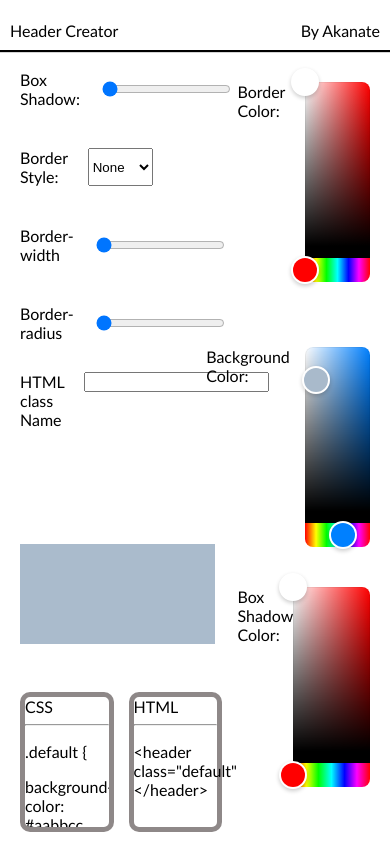
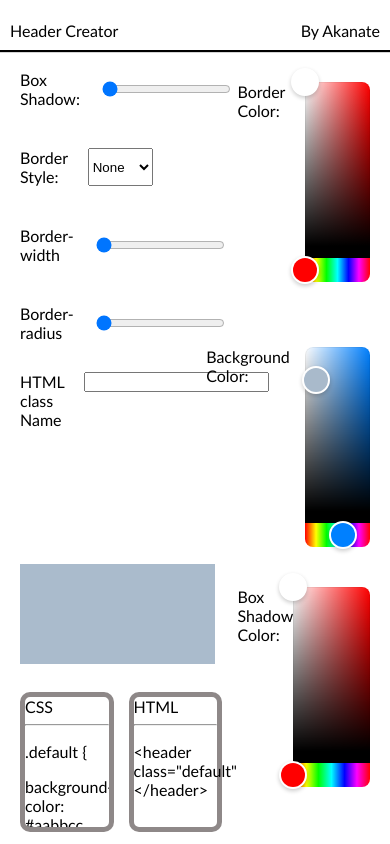
Before and after one commit to Akanate/HeaderCreator, a React (Create React App) app: page / in a window 390 px wide. Built offline with nearby package versions, Linux system fonts and the light colour scheme.

Commit message:
Mobile alignment adjustments

```diff
--- a/src/styles/container.css
+++ b/src/styles/container.css
@@ -16,7 +16,7 @@ body {
 
     .HeaderContainer {
         width: 50% !important;
-        bottom: 200px;
+        bottom: 180px !important;
         left: 20px;
     }
 }
```
